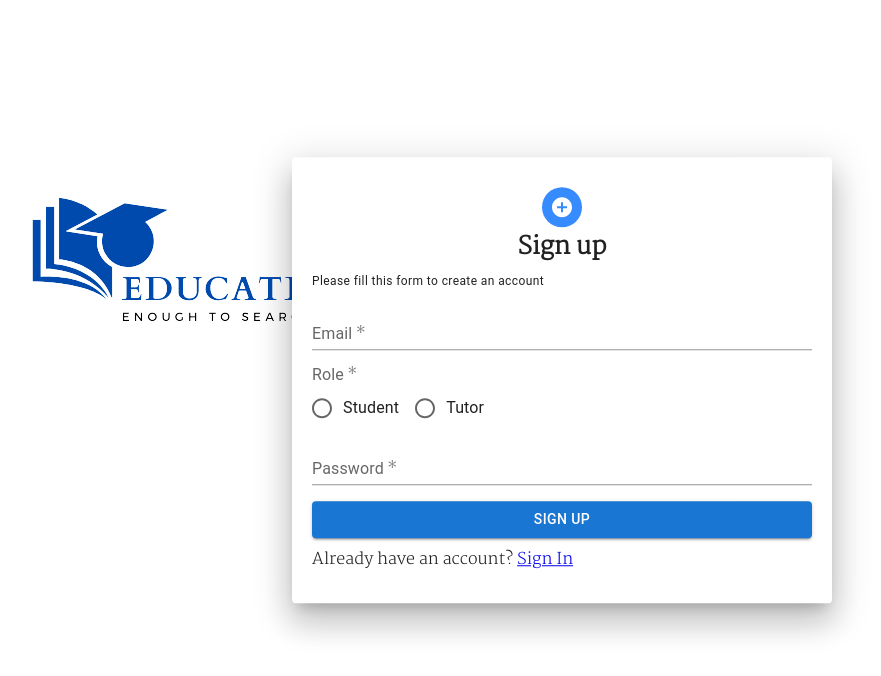
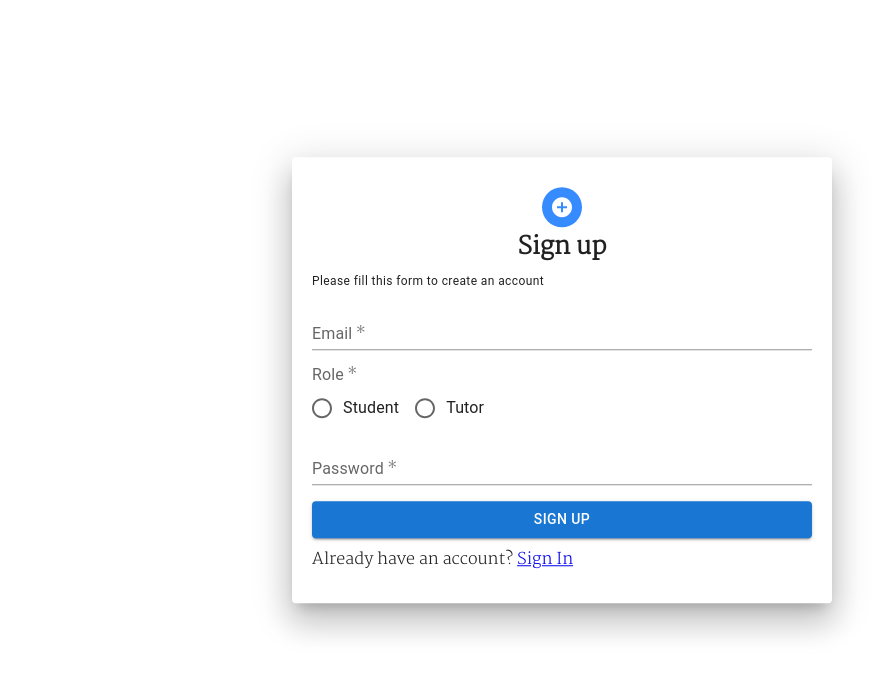
Before and after one commit to AmitFikler/educatebook, a React (Create React App) app in the folder frontend/: page /signup in a window 1280 px wide. Shown: the top 676 px of the page, without its empty margins (78-959 px from the left). Built offline with nearby package versions, Linux system fonts and the light colour scheme.

Commit message:
🩹 Minor fixes

```diff
--- a/frontend/src/App.tsx
+++ b/frontend/src/App.tsx
@@ -7,7 +7,6 @@ import SignUpPage from './component/SignUpPage';
 function App() {
   return (
     <div className="App">
-      <Logo />
       <Router>
         <Routes>
           <Route path="/" element={<HomePage />} />
--- a/frontend/src/component/SignUpPage.tsx
+++ b/frontend/src/component/SignUpPage.tsx
@@ -36,7 +36,7 @@ function SignUpPage() {
       });
       navigate('/login');
     } catch (error) {
-      console.log(error); //TODO tosetify
+      console.log(error); //TODO-tosetify
     }
   };
   return (
```
